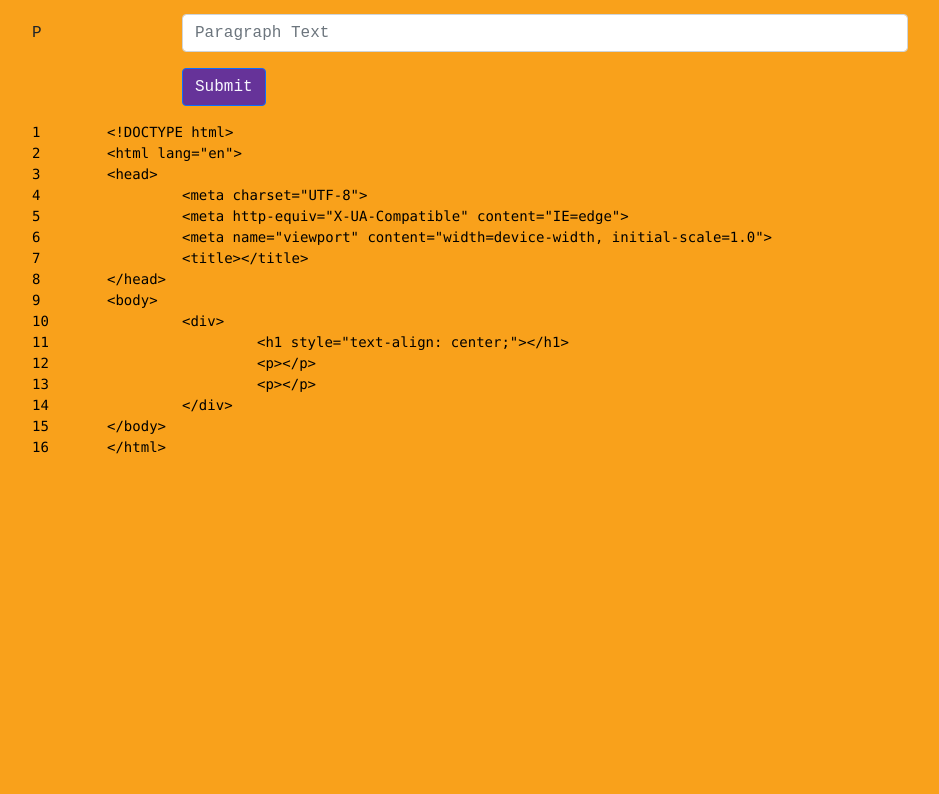
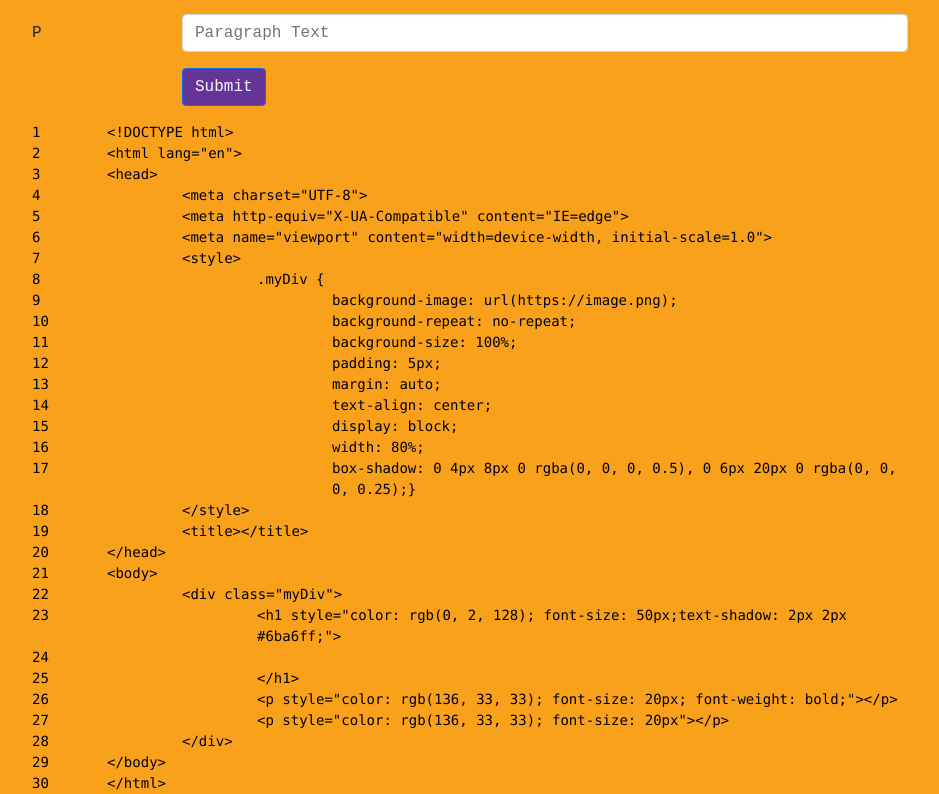
Before and after one commit to bridgettehmq/ABCode, a React (Create React App) app in the folder client/: page /newpage in a window 1280 px wide. Shown: the part 489-1283 px from the top of the page, without its empty margins (170-1109 px from the left). Before the commit the page ends 947 px from the top, so only its background shows below. Built offline with nearby package versions, Linux system fonts and the light colour scheme; sample sign-in values are in the browser's storage.

Commit message:
added styles to rendered user page

```diff
--- a/client/src/pages/NewPage.js
+++ b/client/src/pages/NewPage.js
@@ -167,42 +167,98 @@ export default function NewPage() {
           </Row>
           <Row>
             <Col xs={2}>{`7`}</Col>
+            <Col>{`<style>`}</Col>
+          </Row>
+          <Row>
+            <Col xs={3}>{`8`}</Col>
+            <Col>{`.myDiv {`}</Col>
+          </Row>
+          <Row>
+            <Col xs={4}>{`9`}</Col>
+            <Col>{`background-image: url(https://image.png);`}</Col>
+          </Row>
+          <Row>
+            <Col xs={4}>{`10`}</Col>
+            <Col>{`background-repeat: no-repeat;`}</Col>
+          </Row>
+          <Row>
+            <Col xs={4}>{`11`}</Col>
+            <Col>{`background-size: 100%;`}</Col>
+          </Row>
+          <Row>
+            <Col xs={4}>{`12`}</Col>
+            <Col>{`padding: 5px;`}</Col>
+          </Row>
+          <Row>
+            <Col xs={4}>{`13`}</Col>
+            <Col>{`margin: auto;`}</Col>
+          </Row>
+          <Row>
+            <Col xs={4}>{`14`}</Col>
+            <Col>{`text-align: center;`}</Col>
+          </Row>
+          <Row>
+            <Col xs={4}>{`15`}</Col>
+            <Col>{`display: block;`}</Col>
+          </Row>
+          <Row>
+            <Col xs={4}>{`16`}</Col>
+            <Col>{`width: 80%;`}</Col>
+          </Row>
+          <Row>
+            <Col xs={4}>{`17`}</Col>
+            <Col>{`box-shadow: 0 4px 8px 0 rgba(0, 0, 0, 0.5), 0 6px 20px 0 rgba(0, 0, 0, 0.25);}`}</Col>
+          </Row>
+          <Row>
+            <Col xs={2}>{`18`}</Col>
+            <Col>{`</style>`}</Col>
+          </Row>
+          <Row>
+            <Col xs={2}>{`19`}</Col>
             <Col>{`<title>${pageTitle}</title>`}</Col>
           </Row>
           <Row>
-            <Col xs={1}>{`8`}</Col>
+            <Col xs={1}>{`20`}</Col>
             <Col>{`</head>`}</Col>
           </Row>
           <Row>
-            <Col xs={1}>{`9`}</Col>
+            <Col xs={1}>{`21`}</Col>
             <Col>{`<body>`}</Col>
           </Row>
           <Row>
-            <Col xs={2}>{`10`}</Col>
-            <Col>{`<div>`}</Col>
+            <Col xs={2}>{`22`}</Col>
+            <Col>{`<div class="myDiv">`}</Col>
           </Row>
           <Row>
-            <Col xs={3}>{`11`}</Col>
-            <Col>{`<h1 style="text-align: center;">${pageHeader}</h1>`}</Col>
+            <Col xs={3}>{`23`}</Col>
+            <Col>{`<h1 style="color: rgb(0, 2, 128); font-size: 50px;text-shadow: 2px 2px #6ba6ff;">`}</Col>
           </Row>
           <Row>
-            <Col xs={3}>{`12`}</Col>
-            <Col>{`<p>${paraOne}</p>`}</Col>
+            <Col xs={4}>{`24`}</Col>
+            <Col>{`${pageHeader}`}</Col>
           </Row>
           <Row>
-            <Col xs={3}>{`13`}</Col>
-            <Col>{`<p>${paraTwo}</p>`}</Col>
+            <Col xs={3}>{`25`}</Col>
+            <Col>{`</h1>`}</Col>
           </Row>
           <Row>
-            <Col xs={2}>{`14`}</Col>
+            <Col xs={3}>{`26`}</Col>
+            <Col>{`<p style="color: rgb(136, 33, 33); font-size: 20px; font-weight: bold;">${paraOne}</p>`}</Col>
+          </Row>
+          <Row>
+            <Col xs={3}>{`27`}</Col>
+            <Col>{`<p style="color: rgb(136, 33, 33); font-size: 20px">${paraTwo}</p>`}</Col>
+          </Row>
+          <Row>
+            <Col xs={2}>{`28`}</Col>
             <Col>{`</div>`}</Col>
           </Row>
           <Row>
-            <Col xs={1}>{`15`}</Col>
+            <Col xs={1}>{`29`}</Col>
             <Col>{`</body>`}</Col>
           </Row>
           <Row>
-            <Col xs={1}>{`16`}</Col>
+            <Col xs={1}>{`30`}</Col>
             <Col>{`</html>`}</Col>
           </Row>
         </code>
--- a/client/src/pages/SinglePage.js
+++ b/client/src/pages/SinglePage.js
@@ -11,10 +11,32 @@ export default function SinglePage () {
   const page = data?.page || {};
 
   return (
-  <div>
-    <h1 style={{ textAlign: "center" }}>{page.h1}</h1>
-    <p>{page.paragraph1}</p>
-    <p>{page.paragraph2}</p>
+  <div style={{
+    textAlign: "center",
+    backgroundImage: "url(https://i.dlpng.com/static/png/5519556-modern-abstract-colorful-frame-and-border-background-colorful-abstract-border-png-640_640_preview.png)",
+    backgroundRepeat: "no-repeat",
+    backgroundSize: "100%",
+    padding: "5px",
+    margin: "auto",
+    display: "block",
+    width: "80%",
+    boxShadow: "0 4px 8px 0 rgba(0, 0, 0, 0.5), 0 6px 20px 0 rgba(0, 0, 0, 0.25)"
+  }}>
+    <h1 style={{
+      color: "rgb(0, 2, 128)",
+      fonSize: "50px",
+      textShadow: "2px 2px #6ba6ff"
+      }}>{page.h1}</h1>
+    <p style={{
+      color: "rgb(136, 33, 33)",
+      fontSize: "20px",
+      fontWeight:" bold"
+    }}>{page.paragraph1}</p>
+    <p style={{
+      color: "rgb(136, 33, 33)",
+      fontSize: "20px",
+      fontWeight:" bold"
+    }}>{page.paragraph2}</p>
   </div>
   )
 }
```
